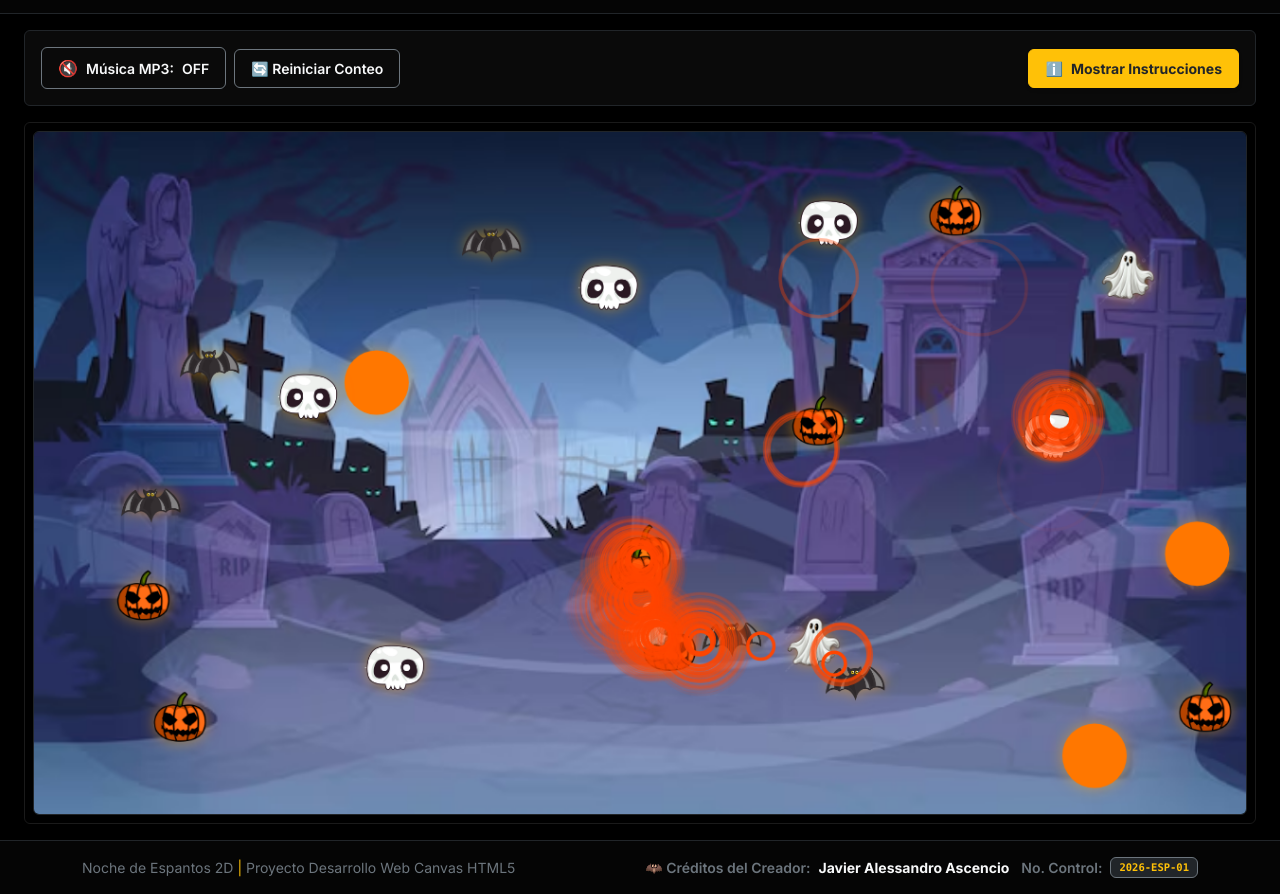
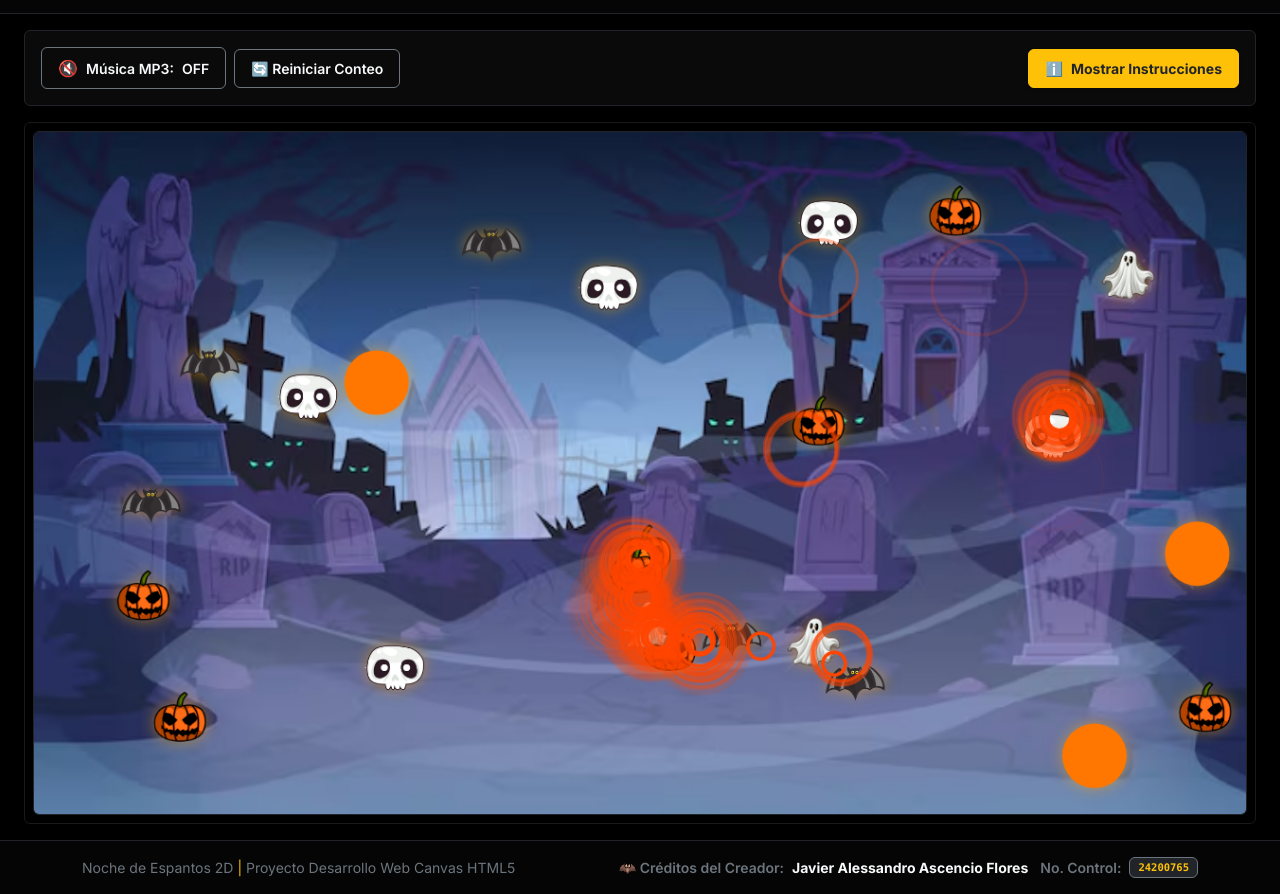
Before and after one commit to javierascflo/videojuego2d, a plain HTML site: page index.html in a window 1280 px wide. Shown: the part 79-973 px from the top of the page. Drawn offline with nearby package versions, Linux system fonts and the light colour scheme.

Commit message:
Version 2

```diff
--- a/index.html
+++ b/index.html
@@ -84,8 +84,8 @@
         <div class="container d-flex flex-column flex-md-row justify-content-between align-items-center gap-2">
             <span class="small text-secondary">Noche de Espantos 2D <span class="text-warning">|</span> Proyecto Desarrollo Web Canvas HTML5</span>
             <span class="small text-secondary fw-semibold d-flex align-items-center gap-2">
-                🦇 Créditos del Creador: <span class="text-light fw-bold">Javier Alessandro Ascencio</span>
-                <span class="text-secondary ms-1">No. Control:</span> <span class="badge bg-dark text-warning border border-secondary font-monospace px-2 py-1">2026-ESP-01</span>
+                🦇 Créditos del Creador: <span class="text-light fw-bold">Javier Alessandro Ascencio Flores</span>
+                <span class="text-secondary ms-1">No. Control:</span> <span class="badge bg-dark text-warning border border-secondary font-monospace px-2 py-1">24200765</span>
             </span>
         </div>
     </footer>
```
